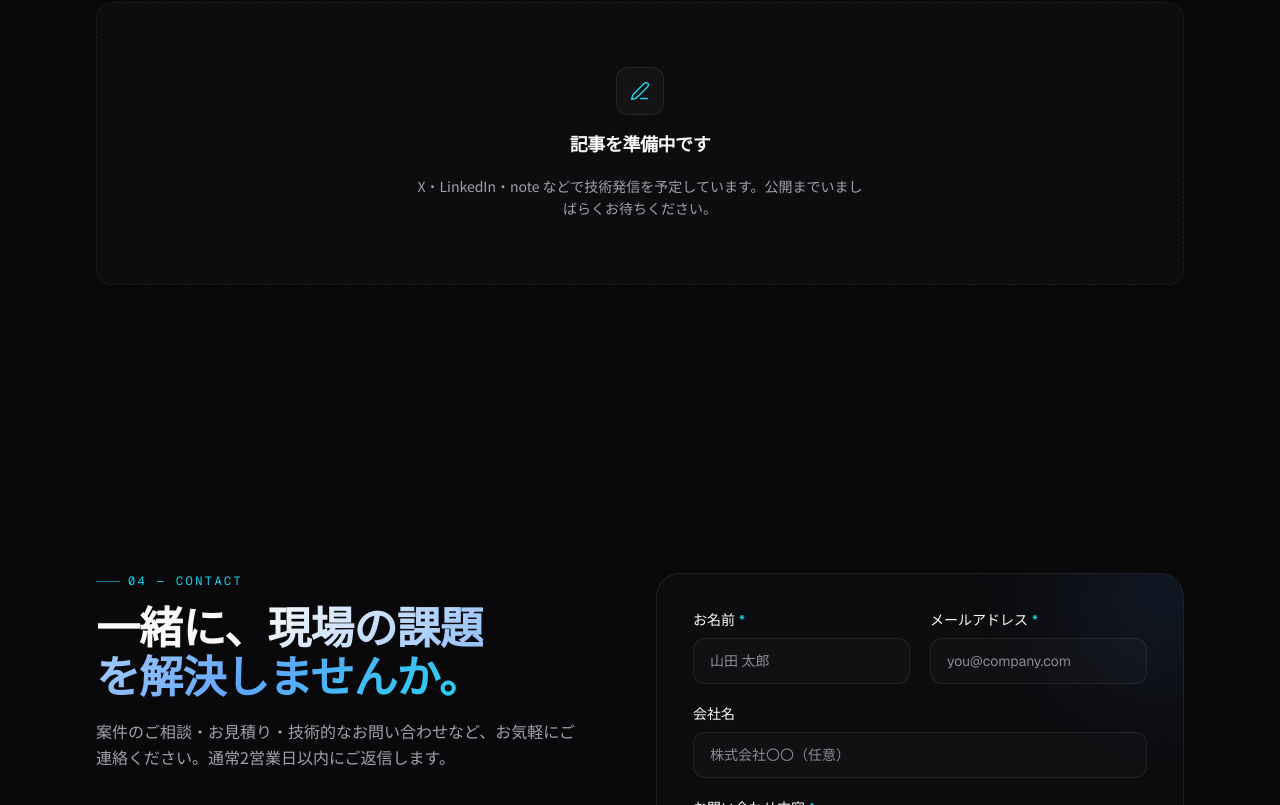
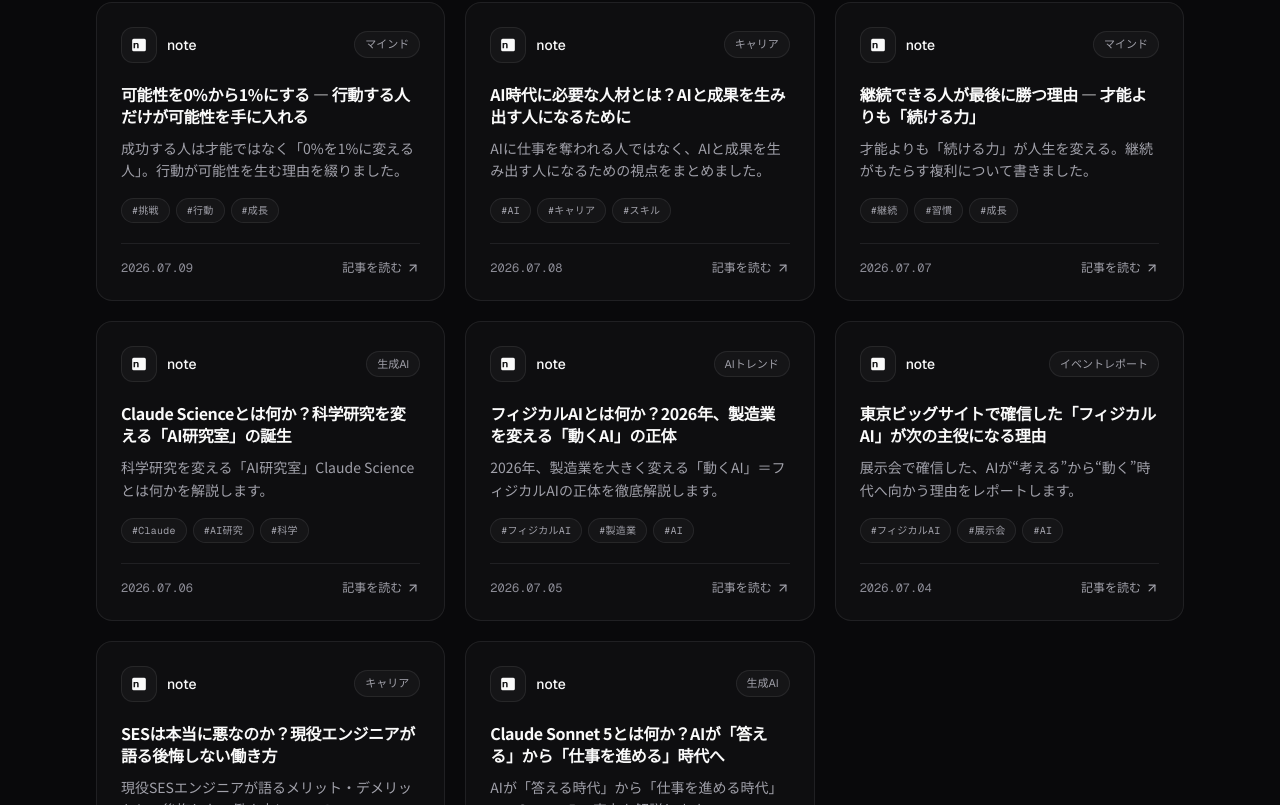
Before and after one commit to Ai-Chanbo/engineer-portfolio, a Next.js app: page / in a window 1280 px wide. Shown: the part 7395-8200 px from the top of the page. Built offline with nearby package versions, Linux system fonts and the light colour scheme.

Commit message:
feat: add real technical articles

```diff
--- a/content/articles.ts
+++ b/content/articles.ts
@@ -5,22 +5,89 @@
  *
  * Add a new entry to `articles` and it appears automatically — no component
  * changes needed. Newest first is recommended (the section does not re-sort).
- *
- * 現在は実在する記事URLが未提供のため空です（#31–36）。空のあいだ Articles
- * セクションは「準備中」表示になります。実記事を追加すると自動的にカード表示されます。
- *
- * 追加例:
- * {
- *   platform: "note",            // "x" | "linkedin" | "note" | "github"
- *   category: "技術解説",
- *   title: "記事タイトル",
- *   excerpt: "概要（任意）",
- *   date: "2025-01-01",          // YYYY-MM-DD
- *   tags: ["C#", "Azure"],
- *   url: "https://note.com/.../n/xxxx",
- * }
  */
-export const articles: Article[] = [];
+export const articles: Article[] = [
+  {
+    platform: "note",
+    category: "マインド",
+    title: "可能性を0%から1%にする — 行動する人だけが可能性を手に入れる",
+    excerpt:
+      "成功する人は才能ではなく「0%を1%に変える人」。行動が可能性を生む理由を綴りました。",
+    date: "2026-07-09",
+    tags: ["挑戦", "行動", "成長"],
+    url: "https://note.com/chanbo2201/n/nd577a855b2b5",
+  },
+  {
+    platform: "note",
+    category: "キャリア",
+    title: "AI時代に必要な人材とは？AIと成果を生み出す人になるために",
+    excerpt:
+      "AIに仕事を奪われる人ではなく、AIと成果を生み出す人になるための視点をまとめました。",
+    date: "2026-07-08",
+    tags: ["AI", "キャリア", "スキル"],
+    url: "https://note.com/chanbo2201/n/n31d01fd46c7d",
+  },
+  {
+    platform: "note",
+    category: "マインド",
+    title: "継続できる人が最後に勝つ理由 — 才能よりも「続ける力」",
+    excerpt:
+      "才能よりも「続ける力」が人生を変える。継続がもたらす複利について書きました。",
+    date: "2026-07-07",
+    tags: ["継続", "習慣", "成長"],
+    url: "https://note.com/chanbo2201/n/n85e2bd80fa30",
+  },
+  {
+    platform: "note",
+    category: "生成AI",
+    title: "Claude Scienceとは何か？科学研究を変える「AI研究室」の誕生",
+    excerpt:
+      "科学研究を変える「AI研究室」Claude Science とは何かを解説します。",
+    date: "2026-07-06",
+    tags: ["Claude", "AI研究", "科学"],
+    url: "https://note.com/chanbo2201/n/nbf72c6a66b2f",
+  },
+  {
+    platform: "note",
+    category: "AIトレンド",
+    title: "フィジカルAIとは何か？2026年、製造業を変える「動くAI」の正体",
+    excerpt:
+      "2026年、製造業を大きく変える「動くAI」＝フィジカルAIの正体を徹底解説します。",
+    date: "2026-07-05",
+    tags: ["フィジカルAI", "製造業", "AI"],
+    url: "https://note.com/chanbo2201/n/nc0b793d5430f",
+  },
+  {
+    platform: "note",
+    category: "イベントレポート",
+    title: "東京ビッグサイトで確信した「フィジカルAI」が次の主役になる理由",
+    excerpt:
+      "展示会で確信した、AIが“考える”から“動く”時代へ向かう理由をレポートします。",
+    date: "2026-07-04",
+    tags: ["フィジカルAI", "展示会", "AI"],
+    url: "https://note.com/chanbo2201/n/n658a7e359c5c",
+  },
+  {
+    platform: "note",
+    category: "キャリア",
+    title: "SESは本当に悪なのか？現役エンジニアが語る後悔しない働き方",
+    excerpt:
+      "現役SESエンジニアが語るメリット・デメリットと、後悔しない働き方について。",
+    date: "2026-07-03",
+    tags: ["SES", "エンジニア", "働き方"],
+    url: "https://note.com/chanbo2201/n/nbec795ca0b1c",
+  },
+  {
+    platform: "note",
+    category: "生成AI",
+    title: "Claude Sonnet 5とは何か？AIが「答える」から「仕事を進める」時代へ",
+    excerpt:
+      "AIが「答える時代」から「仕事を進める時代」へ。Sonnet 5 の実力を解説します。",
+    date: "2026-07-02",
+    tags: ["Claude", "LLM", "AI活用"],
+    url: "https://note.com/chanbo2201/n/nd657c46d62d0",
+  },
+];
 
 /**
  * Profiles shown in the "follow" row / Contact / Footer.
```
